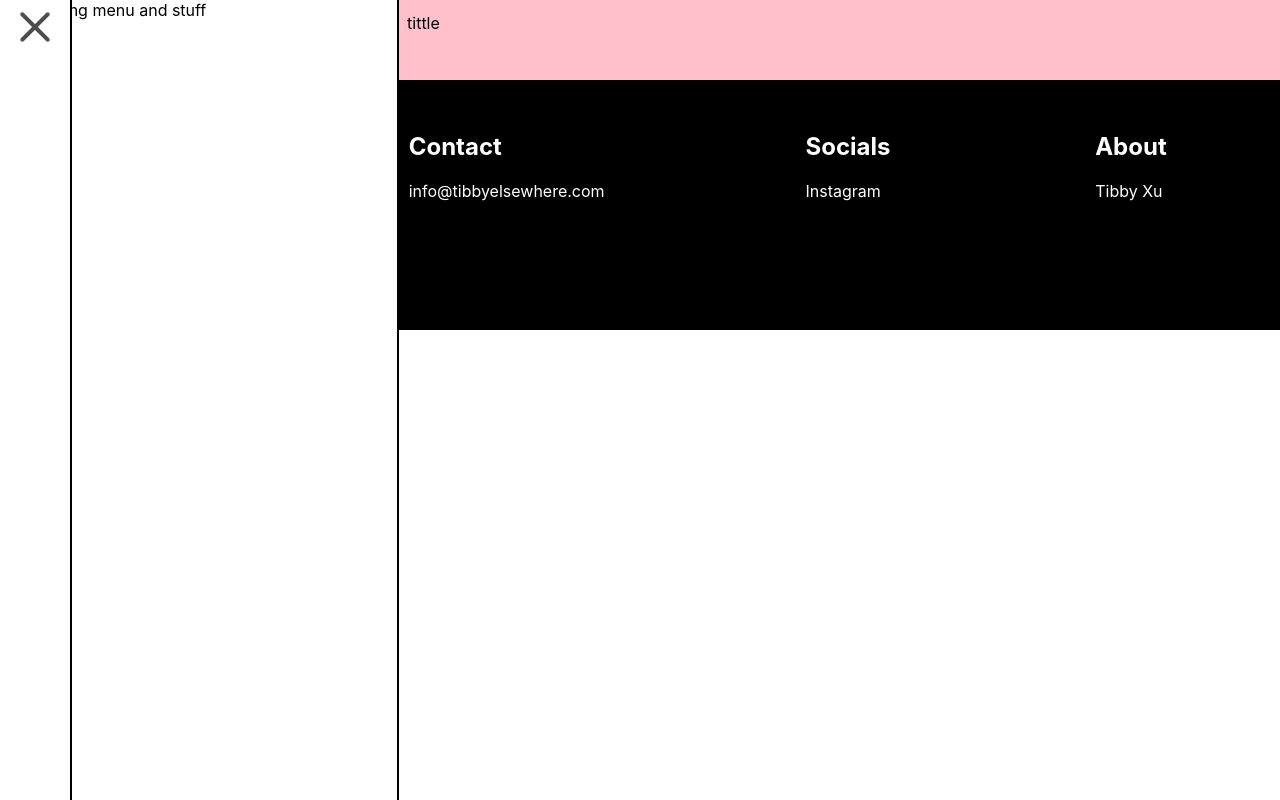
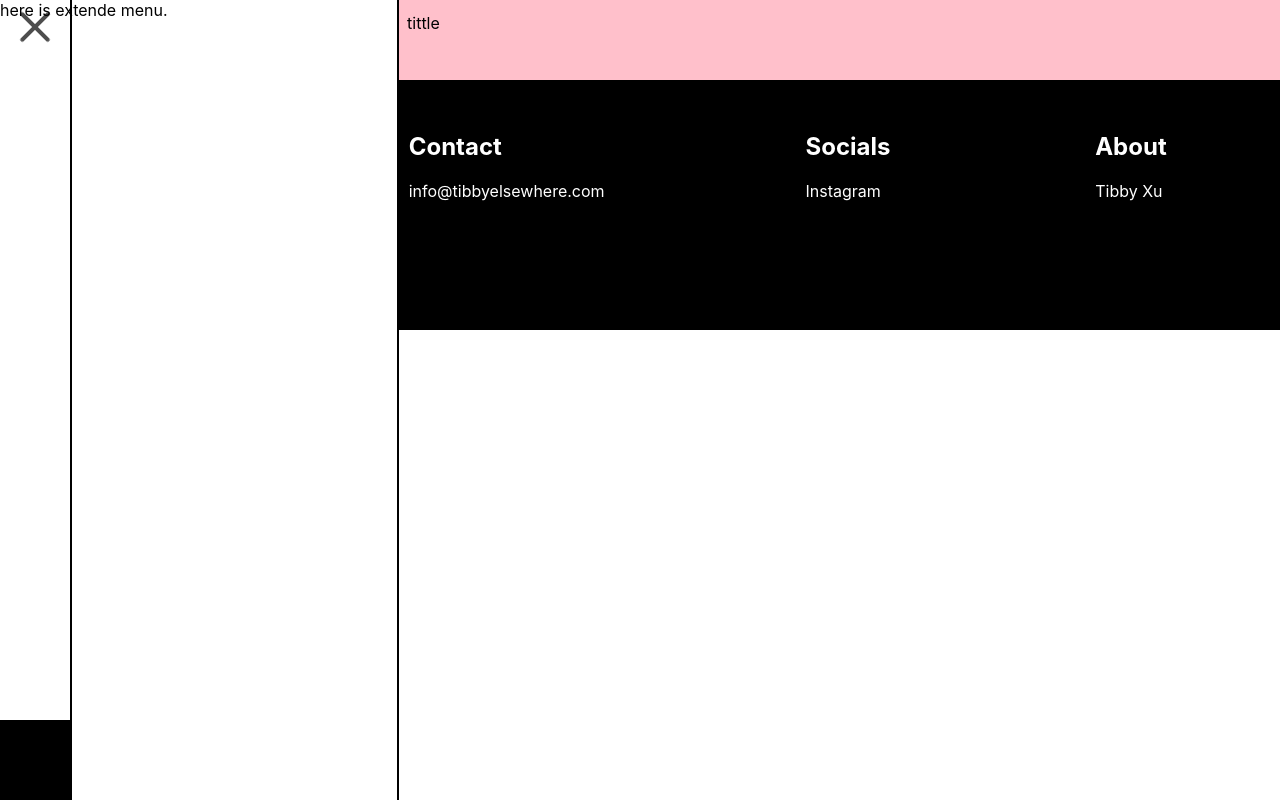
Before and after one commit to fallwall/life-is-elsewhere, a React (Create React App) app: page / in a window 1280 px wide. Both pictures are taken after a click on the button 35 px from the left and 29 px from the top of the page. Built offline with nearby package versions, Linux system fonts and the light colour scheme; no server answers.

Commit message:
not able to get div travel distance but alternative fixing on transparency

```diff
--- a/src/App.css
+++ b/src/App.css
@@ -1,6 +1,6 @@
 /* top nav */
 .topnav {
-  top: 0px;
+  top: 0;
   width: 100%;
   height: 10%;
   flex-grow: 30% 70%;
@@ -43,30 +43,6 @@
   text-align: start;
 }
 
-/* right nav */
-.rightnav, .rightnav-extended {
-  overflow-x: hidden;
-  background-color: white;
-  position: fixed;
-  top: 0;
-  left: 0;
-  height: 100%;
-  display: block;
-  border-right: 2px solid black;
-}
-
-.rightnav {
-  width: 10%;
-  max-width: 70px;
-  z-index: 100;
-}
-
-.rightnav-extended {
-  width: 31%;
-  max-width: 700px;
-  z-index: 90;
-}
-
 /* footer */
 .footer {
   background-color: black;
--- a/src/App.js
+++ b/src/App.js
@@ -23,18 +23,25 @@ class App extends Component {
 
   componentDidMount = () => {
     window.addEventListener("scroll", this.handleScroll);
+
   }
 
   componentWillUnmount = () => {
     window.removeEventListener("scroll", this.handleScroll);
+
   }
 
   handleScroll = () => {
     const currentScrollPos = window.pageYOffset;
+    const el = document.getElementsByClassName("footer");
     this.setState({
       prevScrollpos: currentScrollPos
     });
+    // console.log(1040 - el[0].getBoundingClientRect().bottom);
+    console.log(this.state.prevScrollpos + el[0].getBoundingClientRect().top);
+    // var offsetTop = window.pageYOffset + rect.top - rect.height;
   };
+
 
   setPostID = (ev) => {
     ev.preventDefault();
@@ -69,7 +76,9 @@ class App extends Component {
           postID={this.state.postID} />}
         {this.state.isVisited && <Visited />}
         {this.state.isToBeVisited && <ToBeVisited />}
-        <RightNav />
+        <RightNav
+
+        />
         <Footer />
       </div>
     );
--- a/src/components/ProgressBar.jsx
+++ b/src/components/ProgressBar.jsx
@@ -8,7 +8,7 @@ const ProgressBar = (props) => {
     setScreenY(pageY);
   }, [])
 
-  console.log(props.prevScrollpos / screenY);
+  // console.log(props.prevScrollpos / screenY);
   const fillerStyle = {
     width: `${100 * props.prevScrollpos / screenY}%`
   }
--- a/src/components/RightNav.css
+++ b/src/components/RightNav.css
@@ -72,3 +72,43 @@
     top: 0;
     transform: rotate(-90deg);
     transition: top 0.1s 0.16s cubic-bezier(0.33333, 0, 0.66667, 0.33333), transform 0.13s 0.25s cubic-bezier(0.215, 0.61, 0.355, 1); }
+
+
+    /* basic right nav */
+.rightnav, .rightnav-extended {
+  overflow-x: hidden;
+  background-color: transparent;
+  position: fixed;
+  top: 0;
+  left: 0;
+  height: 100%;
+  display: block;
+  border-right: 2px solid black;
+}
+
+.rightnav {
+  width: 10%;
+  max-width: 70px;
+  z-index: 100;
+}
+
+.rightnav-extended {
+  width: 31%;
+  max-width: 700px;
+  z-index: 90;
+  background-color: white;
+}
+
+  /* below is for the inversion part */
+  .rightnav-bottom{
+    bottom: 0;
+    height: 10%;
+    flex-grow: 30% 70%;
+    width: 10%;
+    max-width: 70px;
+    z-index: 100;
+    min-height: 70px;
+    overflow: hidden;
+    position: fixed;
+    background-color: black;
+  }
--- a/src/components/RightNav.jsx
+++ b/src/components/RightNav.jsx
@@ -1,8 +1,14 @@
-import React, { useState } from 'react';
+import React, { useState, useEffect } from 'react';
 import './RightNav.css';
 
-const RightNav = () => {
+const RightNav = (props) => {
   const [burger, setBurger] = useState(false);
+  const [pageY, setPageY] = useState(0);
+  useEffect(() => {
+    const pageY = window.screen.height;
+    setPageY(pageY);
+  }, [])
+
   return (
     <>
       <div className="rightnav">
@@ -14,9 +20,11 @@ const RightNav = () => {
             <span className="hamburger-inner"></span>
           </span>
         </button>
+        <div className="rightnav-bottom">
+        </div>
       </div>
       {burger && (<div className="rightnav-extended">
-        here is long menu and stuff
+        here is extende menu.
       </div>)}
     </>
   )
--- a/src/components/Wordpress.jsx
+++ b/src/components/Wordpress.jsx
@@ -19,7 +19,6 @@ class Wordpress extends React.Component {
     console.log(this.state.posts);
   }
 
-
   render() {
     return (
       <div className="main-wordpress">
```
